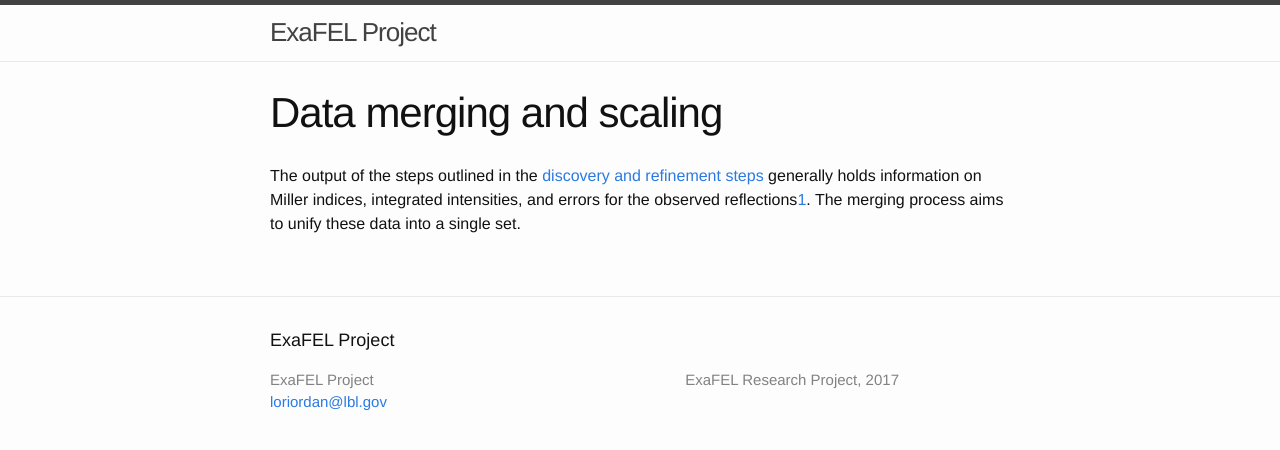
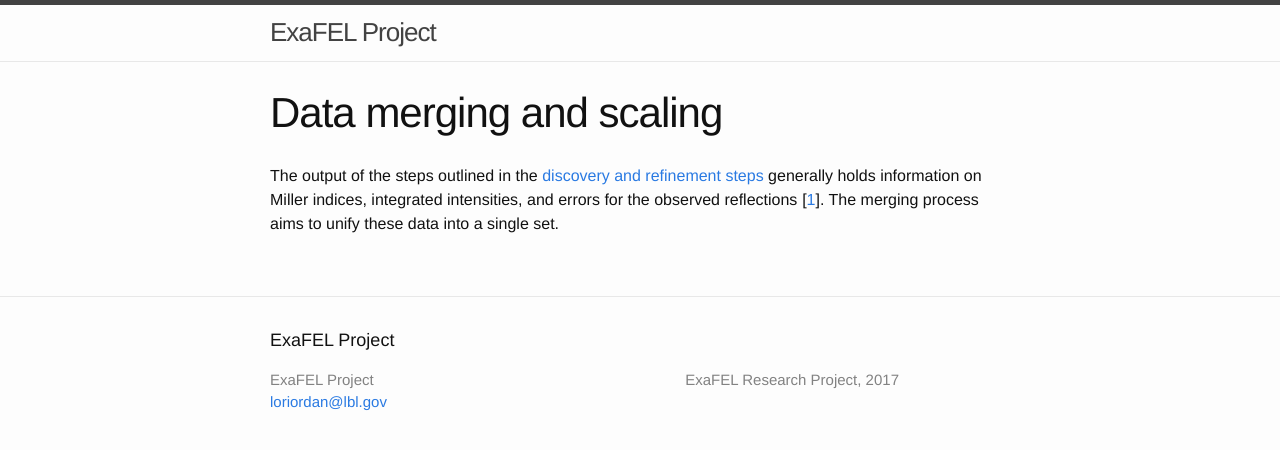
Before and after one commit to ExaFEL/docs, a Jekyll site: the page built from _pages/merge-scale.md, in a window 1280 px wide. Shown: the top 450 px of the page. Built offline with Jekyll 4.4.1, drawn with Linux system fonts in a browser that asks for light colours; formulas are drawn with MathJax 3.

Commit message:
Updated ref

```diff
--- a/_pages/merge-scale.md
+++ b/_pages/merge-scale.md
@@ -4,4 +4,4 @@ title: "Data merging and scaling"
 permalink: merge-scale
 ---
 
-The output of the steps outlined in the [discovery and refinement steps](disc-refine.html) generally holds information on Miller indices, integrated intensities, and errors for the observed reflections[1](http://viper.lbl.gov/cctbx.xfel/index.php/Merging). The merging process aims to unify these data into a single set.
+The output of the steps outlined in the [discovery and refinement steps](disc-refine.html) generally holds information on Miller indices, integrated intensities, and errors for the observed reflections$$~$$[[1](http://viper.lbl.gov/cctbx.xfel/index.php/Merging)]. The merging process aims to unify these data into a single set.
```
